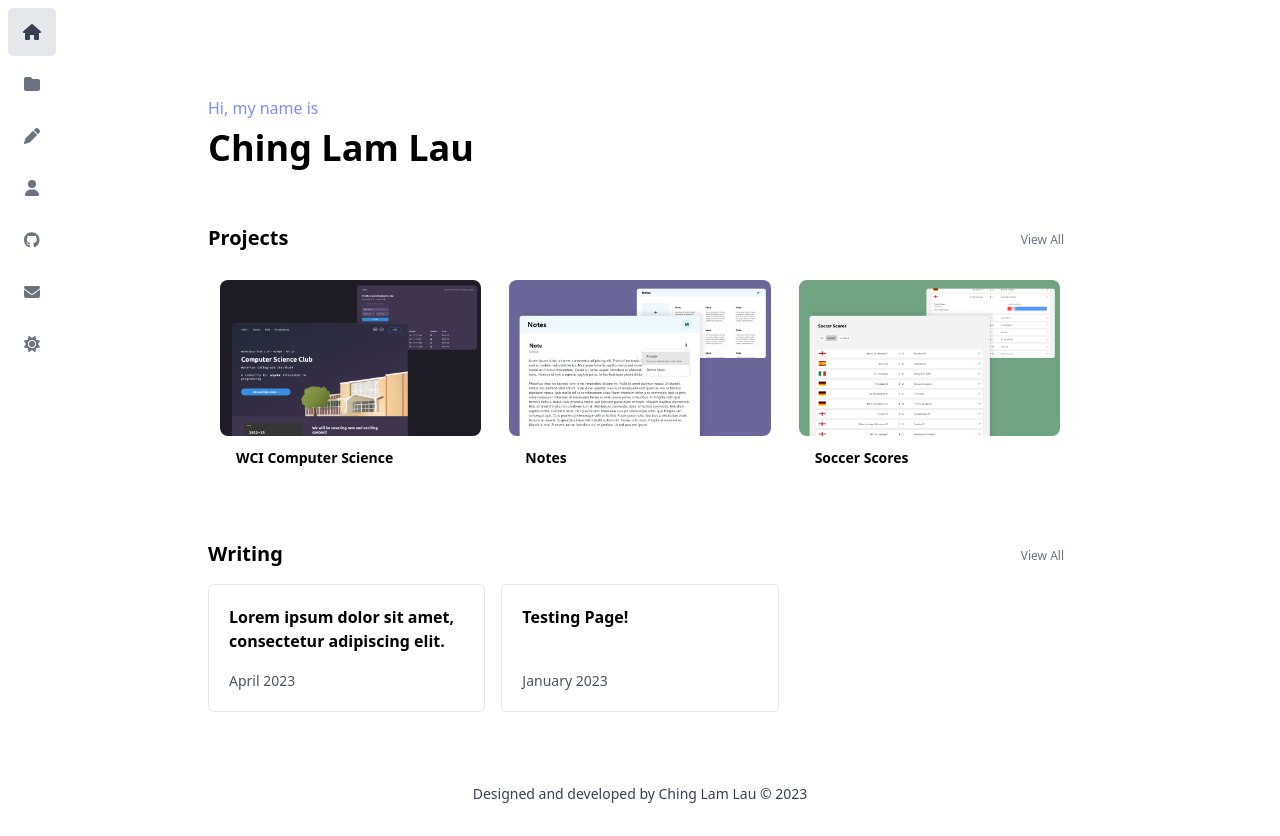
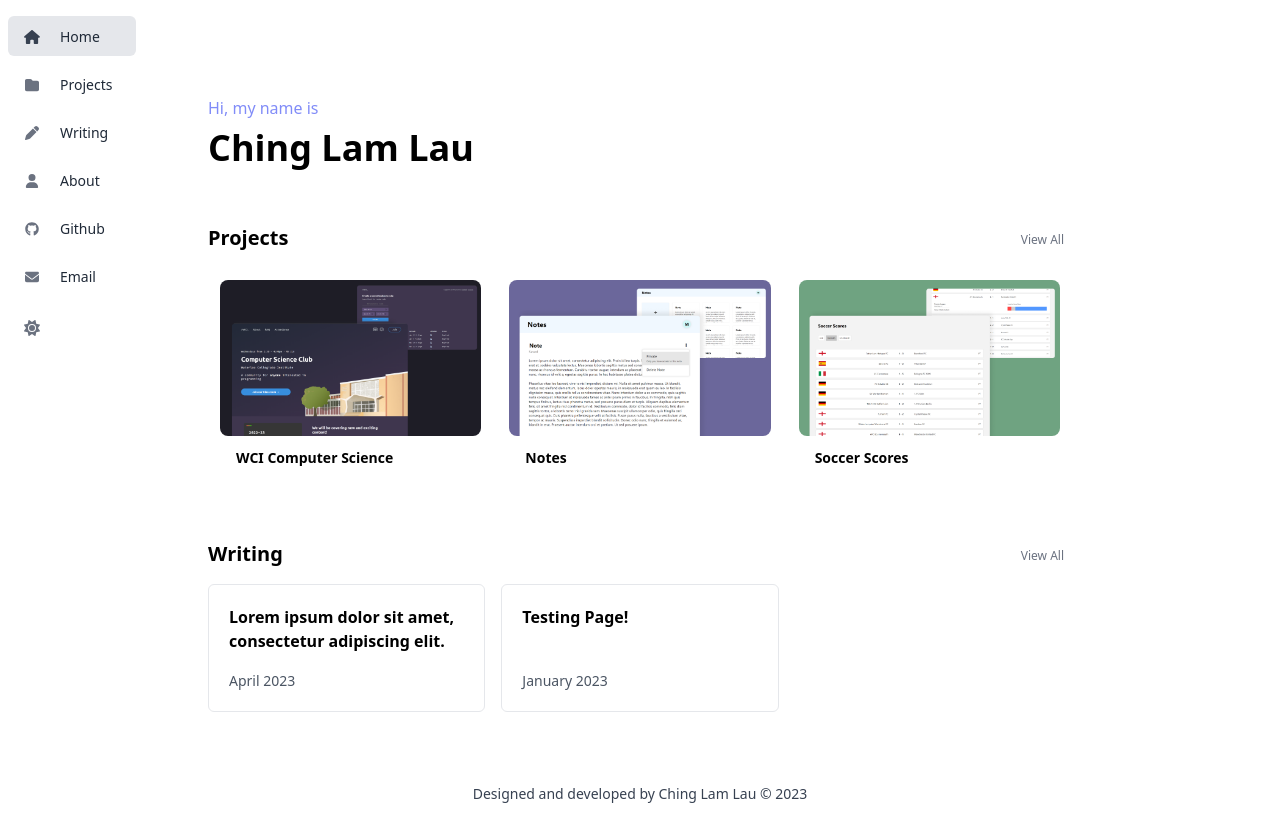
Before and after one commit to MiniCube11/website, a Next.js app: page / in a window 1280 px wide. Built offline with nearby package versions, Linux system fonts and the light colour scheme.

Commit message:
Create mobile navbar

```diff
--- a/components/Sidebar/DarkModeIcon.tsx
+++ b/components/Sidebar/DarkModeIcon.tsx
@@ -4,7 +4,7 @@ import { useTheme } from "next-themes";
 import { FontAwesomeIcon } from "@fortawesome/react-fontawesome";
 import { faMoon, faSun } from "@fortawesome/free-solid-svg-icons";
 
-const DarkModeIcon = () => {
+const DarkModeIcon = ({ expanded = false }) => {
     const [hovered, setHovered] = useState(false);
     const { theme, setTheme } = useTheme();
 
--- /dev/null
+++ b/components/Sidebar/Icon.tsx
@@ -0,0 +1,38 @@
+import { usePathname } from "next/navigation";
+
+import { FontAwesomeIcon } from "@fortawesome/react-fontawesome";
+import { faHouse, faFolder, faUser, faPen, faEnvelope } from "@fortawesome/free-solid-svg-icons";
+import { faGithub } from "@fortawesome/free-brands-svg-icons";
+
+const Icon = ({ slug = "" }) => {
+    const pathname = usePathname();
+    const selected = pathname === "/" + slug;
+
+    let icon = faHouse;
+    switch (slug) {
+        case "":
+            icon = faHouse;
+            break;
+        case "projects":
+            icon = faFolder;
+            break;
+        case "writing":
+            icon = faPen;
+            break;
+        case "about":
+            icon = faUser;
+            break;
+        case "github":
+            icon = faGithub;
+            break;
+        case "email":
+            icon = faEnvelope;
+            break;
+    }
+
+    return (
+        <FontAwesomeIcon icon={icon} className={`${selected ? 'text-gray-700 dark:text-gray-300' : 'text-gray-500'} w-6 text-sm`}/>
+    )
+}
+
+export default Icon;
--- a/components/Sidebar/Sidebar.tsx
+++ b/components/Sidebar/Sidebar.tsx
@@ -1,17 +1,34 @@
+import { useState } from "react";
 import SidebarLink from "./SidebarLink";
 import DarkModeIcon from "./DarkModeIcon";
 
+import { FontAwesomeIcon } from "@fortawesome/react-fontawesome";
+import { faBars, faXmark } from "@fortawesome/free-solid-svg-icons";
+
 const Sidebar = () => {
+    const [navOpen, setNavOpen] = useState(false);
+
+    const toggleNavOpen = () => setNavOpen(open => !open);
+    const hideNav = () => setNavOpen(false);
+
     return (
-        <div className="fixed top-0 space-y-1 h-screen py-2 bg-white dark:bg-gray-900">
-            <SidebarLink slug="" />
-            <SidebarLink slug="projects"/>
-            <SidebarLink slug="writing" />
-            <SidebarLink slug="about" />
-            <SidebarLink slug="github" externalLink="https://github.com/MiniCube11" />
-            <SidebarLink slug="email" externalLink="mailto:contact.minicube11@gmail.com" />
-            <DarkModeIcon />
-        </div>
+        <>
+            <div onClick={hideNav} className={`${navOpen ? 'block' : 'hidden'} lg:hidden bg-gray-300 dark:bg-gray-700 opacity-70 w-screen h-screen fixed top-0`}></div>
+            <div className={`fixed top-0 space-y-2 py-2 ${navOpen && 'h-screen'} bg-white dark:bg-gray-900`}>
+                <span className={`block lg:hidden p-3 w-12 h-12 mx-2 text-center rounded-md text-gray-500 ${navOpen && 'bg-gray-100 dark:bg-gray-800'}`} onClick={toggleNavOpen}>
+                    <FontAwesomeIcon icon={navOpen ? faXmark : faBars} />
+                </span>
+                <div className={`space-y-2 ${navOpen ? 'block' : 'hidden'} lg:block`}>
+                    <SidebarLink slug="" expanded={true} />
+                    <SidebarLink slug="projects" expanded={true} />
+                    <SidebarLink slug="writing" expanded={true} />
+                    <SidebarLink slug="about" expanded={true} />
+                    <SidebarLink slug="github" externalLink="https://github.com/MiniCube11" expanded={true} />
+                    <SidebarLink slug="email" externalLink="mailto:contact.minicube11@gmail.com" expanded={true} />
+                    <DarkModeIcon expanded={true} />
+                </div>
+            </div>
+        </>
     )
 };
 
--- a/components/Sidebar/SidebarLink.tsx
+++ b/components/Sidebar/SidebarLink.tsx
@@ -1,60 +1,50 @@
 import { useState } from "react";
 import { usePathname } from "next/navigation";
 import Link from "next/link";
+import Icon from "./Icon";
 
-import { FontAwesomeIcon } from "@fortawesome/react-fontawesome";
-import { faHouse, faFolder, faUser, faPen, faEnvelope } from "@fortawesome/free-solid-svg-icons";
-import { faGithub } from "@fortawesome/free-brands-svg-icons";
-
-const SidebarLink = ({ slug = "", externalLink = "" }) => {
+const SidebarLink = ({ slug = "", externalLink = "", expanded = false }) => {
     const pathname = usePathname();
     const selected = pathname === "/" + slug;
     const tag = slug === "" ? "Home" : slug.charAt(0).toUpperCase() + slug.slice(1);
     const [hovered, setHovered] = useState(false);
 
-    let icon = faHouse;
     let link = "/" + slug;
 
     if (externalLink != "") {
         link = externalLink;
     }
 
-    switch (slug) {
-        case "":
-            icon = faHouse;
-            break;
-        case "projects":
-            icon = faFolder;
-            break;
-        case "writing":
-            icon = faPen;
-            break;
-        case "about":
-            icon = faUser;
-            break;
-        case "github":
-            icon = faGithub;
-            break;
-        case "email":
-            icon = faEnvelope;
-            break;
-    }
-
     let color = "hover:bg-gray-100 dark:hover:bg-gray-800";
     if (selected) color = "bg-gray-200 dark:bg-gray-700";
 
     return (
+        <>
+            {expanded &&
+                <Link
+                    href={link}
+                    className={"block py-2 px-3 w-32 h-10 mx-2 rounded-md " + color}
+                    onMouseOver={() => setHovered(true)}
+                    onMouseOut={() => setHovered(false)}
+                >
+                    <Icon slug={slug} />
+                    <span className="ml-4 text-sm text-gray-800 dark:text-gray-300">{tag}</span>
+                </Link>
+            }
+            {!expanded &&
                 <Link
                     href={link}
                     className={"block p-3 w-12 h-12 mx-2 text-center rounded-md " + color}
                     onMouseOver={() => setHovered(true)}
                     onMouseOut={() => setHovered(false)}
                 >
-            <FontAwesomeIcon icon={icon} className={selected ? 'text-gray-700 dark:text-gray-300' : 'text-gray-500'}/>
+                    <Icon slug={slug} />
                     {hovered &&
-                <span className="absolute ml-7 text-gray-800 dark:text-gray-300">{tag}</span>
+                        <span className="absolute ml-7 text-sm text-gray-800 dark:text-gray-300">{tag}</span>
                     }
                 </Link>
+            }
+        </>
     )
 };
 
```
Lines whose indentation alone changed are shown as unchanged.
